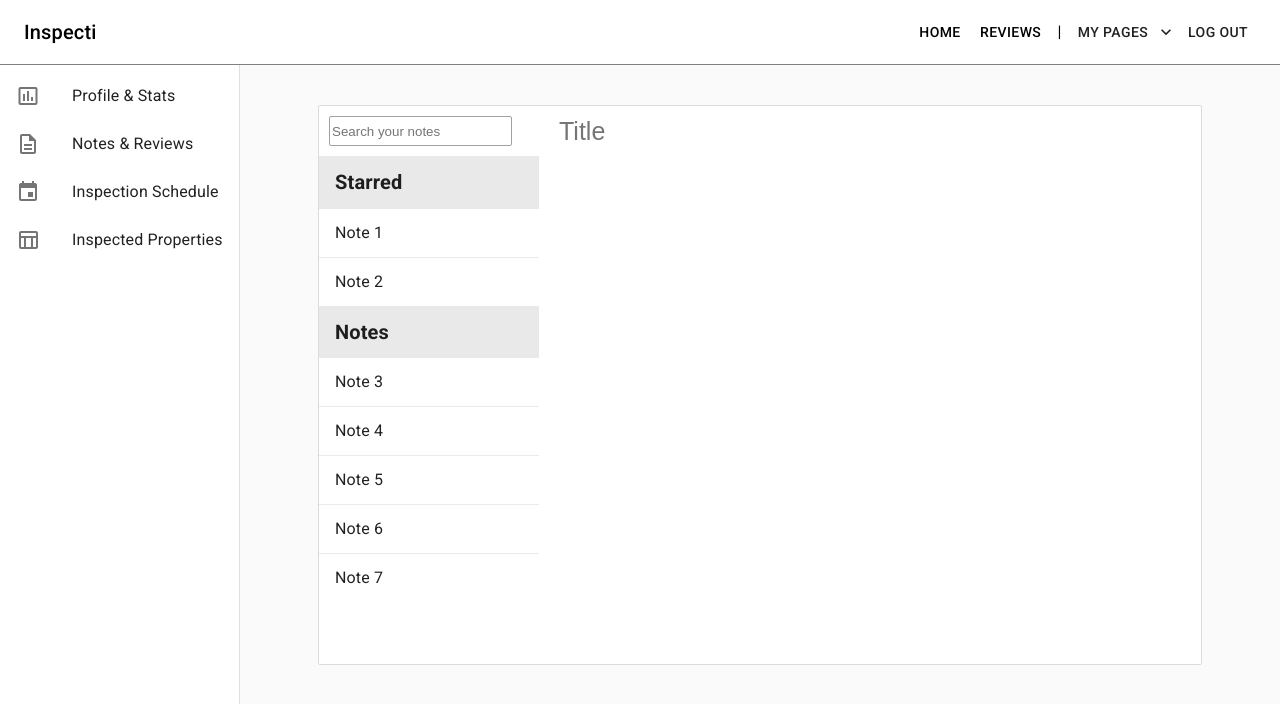
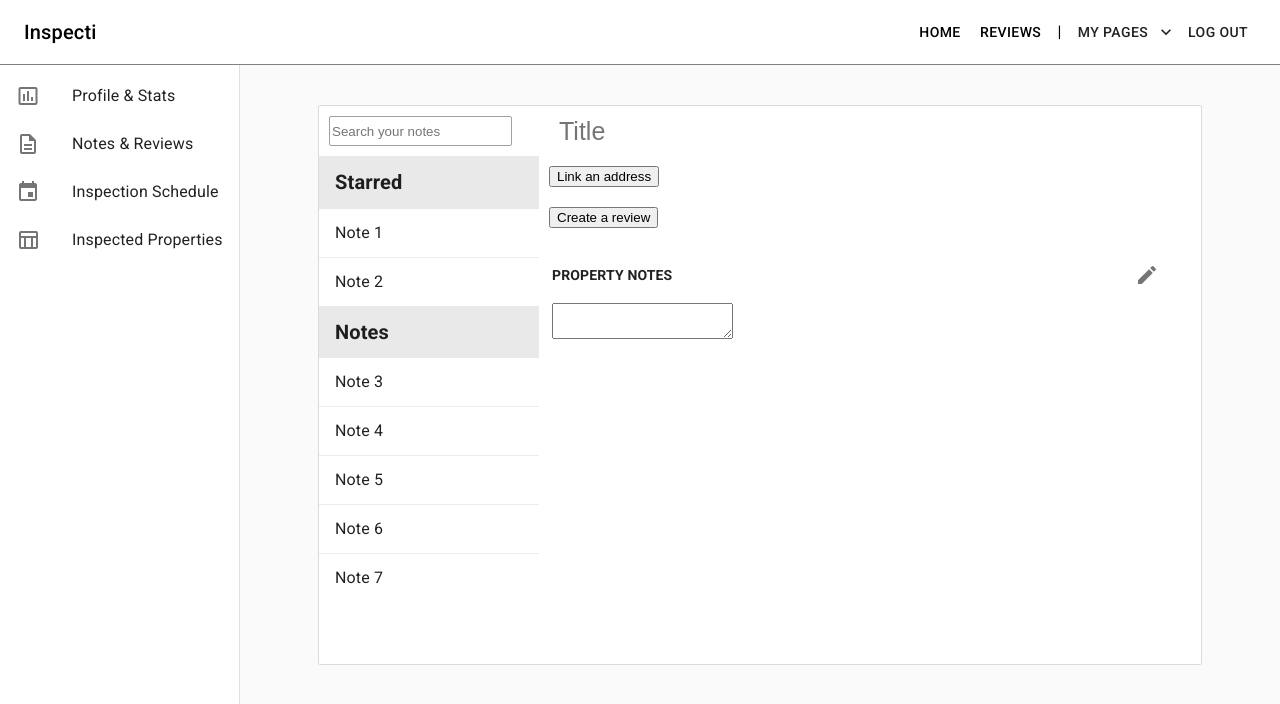
Before and after one commit to jkaho/inspecti, a React (Create React App) app in the folder client/: page / in a window 1280 px wide. Shown: the top 704 px of the page. Built offline with nearby package versions, Linux system fonts and the light colour scheme.

Commit message:
Add basic UI to note container

```diff
--- a/client/src/pages/Notes/index.js
+++ b/client/src/pages/Notes/index.js
@@ -7,7 +7,12 @@ import List from '@material-ui/core/List';
 import ListItem from '@material-ui/core/ListItem';
 import ListItemText from '@material-ui/core/ListItemText';
 import Divider from '@material-ui/core/Divider';
+import IconButton from "@material-ui/core/IconButton";
+import PresentToAllIcon from "@material-ui/icons/PresentToAll";
+import EditIcon from "@material-ui/icons/Edit";
+import DeleteIcon from "@material-ui/icons/Delete";
 import "./style.css";
+import { Icon } from "@material-ui/core";
 
 const useStyles = makeStyles({
   noteSection: {
@@ -91,6 +96,121 @@ export default function Notes(props) {
               <div className="note-title-input-div">
                 <input type="text" placeholder="Title"/>
               </div>
+              <div className="note-address note-seg">
+                <div className="note-address-btn">
+                  <button>Link an address</button>
+                </div>
+                <div className="note-address-input">
+                  <input type="text" placeholder="Search an address" />
+                </div>
+                <div className="note-address-text"></div>
+                <div className="note-address-specs"></div>
+              </div>
+              <div className="note-review-section note-seg">
+                <button>Create a review</button>
+                <table>
+                  <thead>
+                    <tr>
+                      <th className="note-section-heading">PROPERTY REVIEW</th>
+                      <th className="note-action-btns">
+                        <IconButton aria-label="share">
+                          <PresentToAllIcon />
+                        </IconButton>
+                        <IconButton aria-label="edit">
+                          <EditIcon />
+                        </IconButton>
+                        <IconButton aria-label="delete">
+                          <DeleteIcon />
+                        </IconButton>
+                      </th>
+                    </tr>
+                  </thead>
+                  <tbody>
+                    <tr className="review-criteria-row">
+                      <td>Property condition</td>
+                      <td>
+                        <span className="review-rating">5</span>
+                        <span className="out-of-five">/5</span>
+                      </td>
+                    </tr>
+                    <tr className="review-criteria-row">
+                      <td>Potential to capitalise</td>
+                      <td>
+                        <span className="review-rating">5</span>
+                        <span className="out-of-five">/5</span>
+                      </td>
+                    </tr>
+                    <tr className="review-criteria-row">
+                      <td>Surroundings</td>
+                      <td>
+                        <span className="review-rating">5</span>
+                        <span className="out-of-five">/5</span>
+                      </td>
+                    </tr>
+                    <tr className="review-criteria-row">
+                      <td>Consistency with neighbours</td>
+                      <td>
+                        <span className="review-rating">5</span>
+                        <span className="out-of-five">/5</span>
+                      </td>
+                    </tr>
+                    <tr className="review-criteria-row">
+                      <td>Accessibility</td>
+                      <td>
+                        <span className="review-rating">5</span>
+                        <span className="out-of-five">/5</span>
+                      </td>
+                    </tr>
+                    <tr className="review-criteria-row">
+                      <td>Privacy</td>
+                      <td>
+                        <span className="review-rating">5</span>
+                        <span className="out-of-five">/5</span>
+                      </td>
+                    </tr>
+                    <tr className="review-criteria-row">
+                      <td>Floorplan</td>
+                      <td>
+                        <span className="review-rating">5</span>
+                        <span className="out-of-five">/5</span>
+                      </td>
+                    </tr>
+                    <tr className="review-criteria-row">
+                      <td>Outdoor space</td>
+                      <td>
+                        <span className="review-rating">5</span>
+                        <span className="out-of-five">/5</span>
+                      </td>
+                    </tr>
+                    <tr className="review-criteria-row">
+                      <td>Indoor-to-outdoow flow</td>
+                      <td>
+                        <span className="review-rating">5</span>
+                        <span className="out-of-five">/5</span>
+                      </td>
+                    </tr>
+                  </tbody>
+                </table>
+              </div>
+              <div className="note-text-section note-seg">
+                <table>
+                  <thead>
+                    <tr>
+                      <th className="note-section-heading">PROPERTY NOTES</th>
+                      <th className="note-action-btns">
+                        <IconButton>
+                          <EditIcon />
+                        </IconButton>
+                      </th>
+                    </tr>
+                    <tr>
+                      <td colspan="2">
+                        <textarea></textarea>
+                      </td>
+                    </tr>
+                  </thead>
+                </table>
+              </div>
             </div>
           </Grid>
         </Grid>
--- a/client/src/pages/Notes/style.css
+++ b/client/src/pages/Notes/style.css
@@ -17,7 +17,7 @@
 }
 
 #note-area {
-  width: calc(100% - 240px);
+  width: calc(100% - 237px);
 }
 
 .note-title-input-div {
@@ -36,10 +36,38 @@
   outline: none;
 }
 
+.note-seg {
+  padding: 10px;
+}
+
+.note-address-input {
+  display: none;
+}
+
+.note-review-section table, .note-text-section table {
+  width: 100%;
+}
+
+.note-review-section table {
+  display: none;
+}
+
+.note-section-heading {
+  text-align: left;
+}
+
+.review-criteria-row td:nth-child(2), .note-action-btns {
+  text-align: right;
+}
+
 /* ------- MEDIA QUERIES ------- */
 
 @media (max-width: 850px) {
   #note-bar {
     display: none;
   }
+
+  #note-area {
+    width: 100%;
+  }
 }
```
